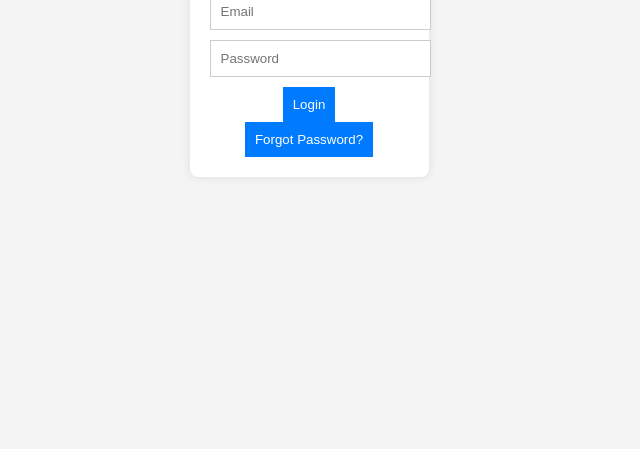
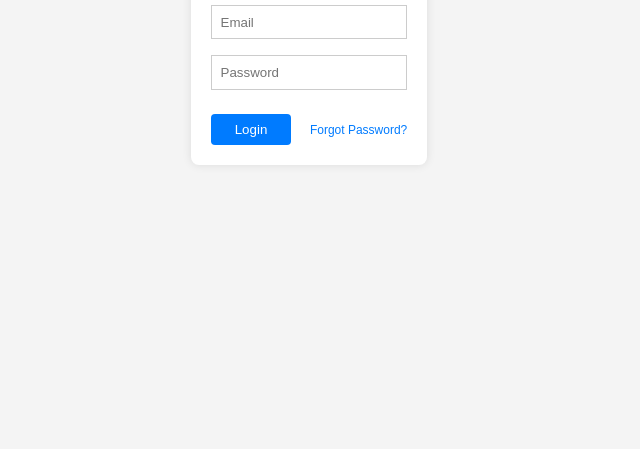
Before and after one commit to ChrisOfTheOutdoors/famCal, a plain HTML site: page frontend/index.html in a window 1280 px wide. Shown: the part 367-816 px from the top of the page, without its empty margins (331-971 px from the left). Drawn offline with Linux system fonts and the light colour scheme.

Commit message:
login edits completed. changing filename to login for next commit.

```diff
--- a/frontend/index.html
+++ b/frontend/index.html
@@ -12,9 +12,12 @@
         <form id="loginForm">
             <input type="email" id="email" placeholder="Email" required>
             <input type="password" id="password" placeholder="Password" required>
-            <button type="submit">Login</button>
+            <div id="buttonGroup">
+                <button id="loginBtn" type="submit">Login</button>
+                <a id="forgotPassword">Forgot Password?</a>
+            </div>
         </form>
-        <button id="forgotPassword">Forgot Password?</button>
+
     </div>
 
     <!-- Password Reset Dialog -->
--- a/frontend/styles.css
+++ b/frontend/styles.css
@@ -17,18 +17,32 @@ body {
 
 input {
     display: block;
-    width: 100%;
-    margin: 10px 0;
-    padding: 10px;
+    width: auto;
+    margin: 1rem auto;
+    padding: 0.55rem;
     border: 1px solid #ccc;
+}
+
+#buttonGroup {
+    display: flex;
+    justify-content: space-between;
+    align-items: center;
+    margin-top: 1.5rem;
 }
 
 button {
     background: #007bff;
     color: white;
     border: none;
-    padding: 10px;
+    padding: 0.5rem 1.5rem;
     cursor: pointer;
+    border-radius: 4px;
+}
+
+#forgotPassword {
+    color: #007bff;
+    cursor: pointer;
+    font-size: 0.75rem;
 }
 
 button:hover {
```
